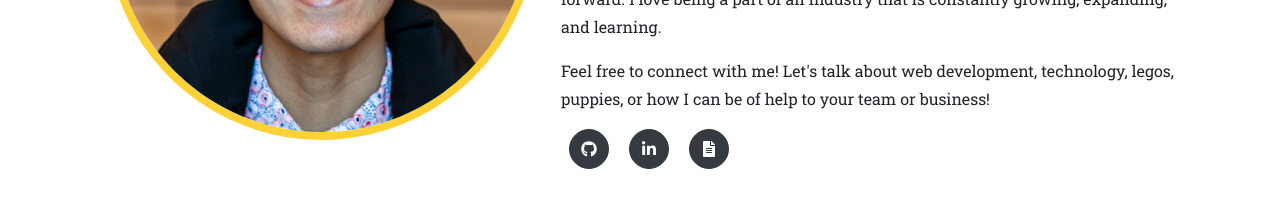
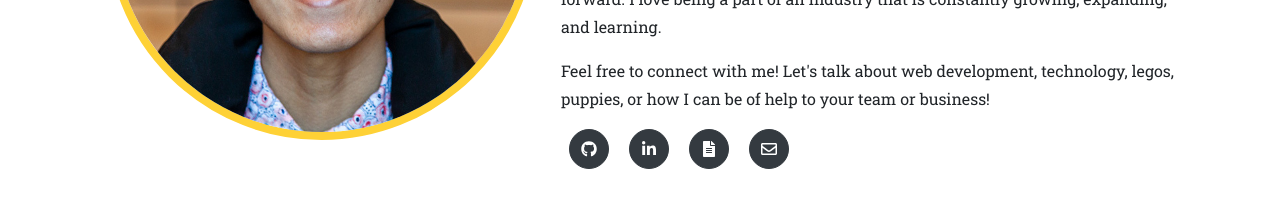
Before and after one commit to cherie-pavicoTsukayama/cherie-pavico-lfz-portfolio, a website: page dist/index.html in a window 1280 px wide. Shown: the part 1180-1399 px from the top of the page. Drawn offline with nearby package versions, Linux system fonts and the light colour scheme; a web font is replaced by a local one.

Commit message:
added email option under about me blurb

```diff
--- a/dist/index.html
+++ b/dist/index.html
@@ -67,6 +67,7 @@
                         <a class="btn btn-dark btn-social mx-2" target="_blank" href="https://github.com/cherie-pavicoTsukayama"><i class="fab fa-github"></i></a>
                         <a class="btn btn-dark btn-social mx-2" target="_blank" href="https://www.linkedin.com/in/cheriepavico/"><i class="fab fa-linkedin-in"></i></a>
                         <a class="btn btn-dark btn-social mx-2" target="_blank" href="/assets/img/Cherie_Pavico-Tsukayama.pdf"><i class="fas fa-file-alt"></i></a>
+                        <a class="btn btn-dark btn-social mx-2" target="_blank" href="mailto:cherietsukayama@gmail.com"><i class="far fa-envelope"></i></a>
 
                     </div>
                 </div>
```
